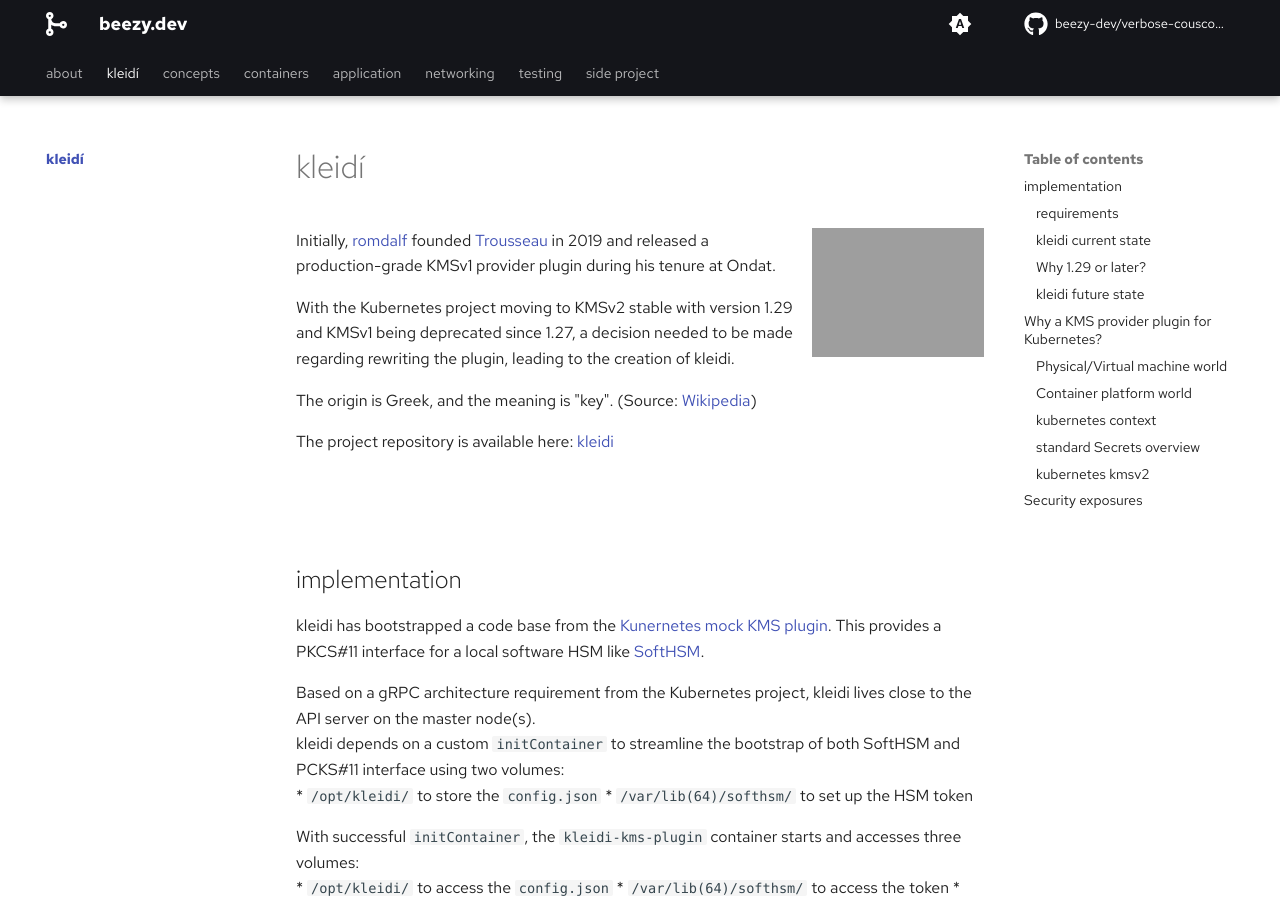
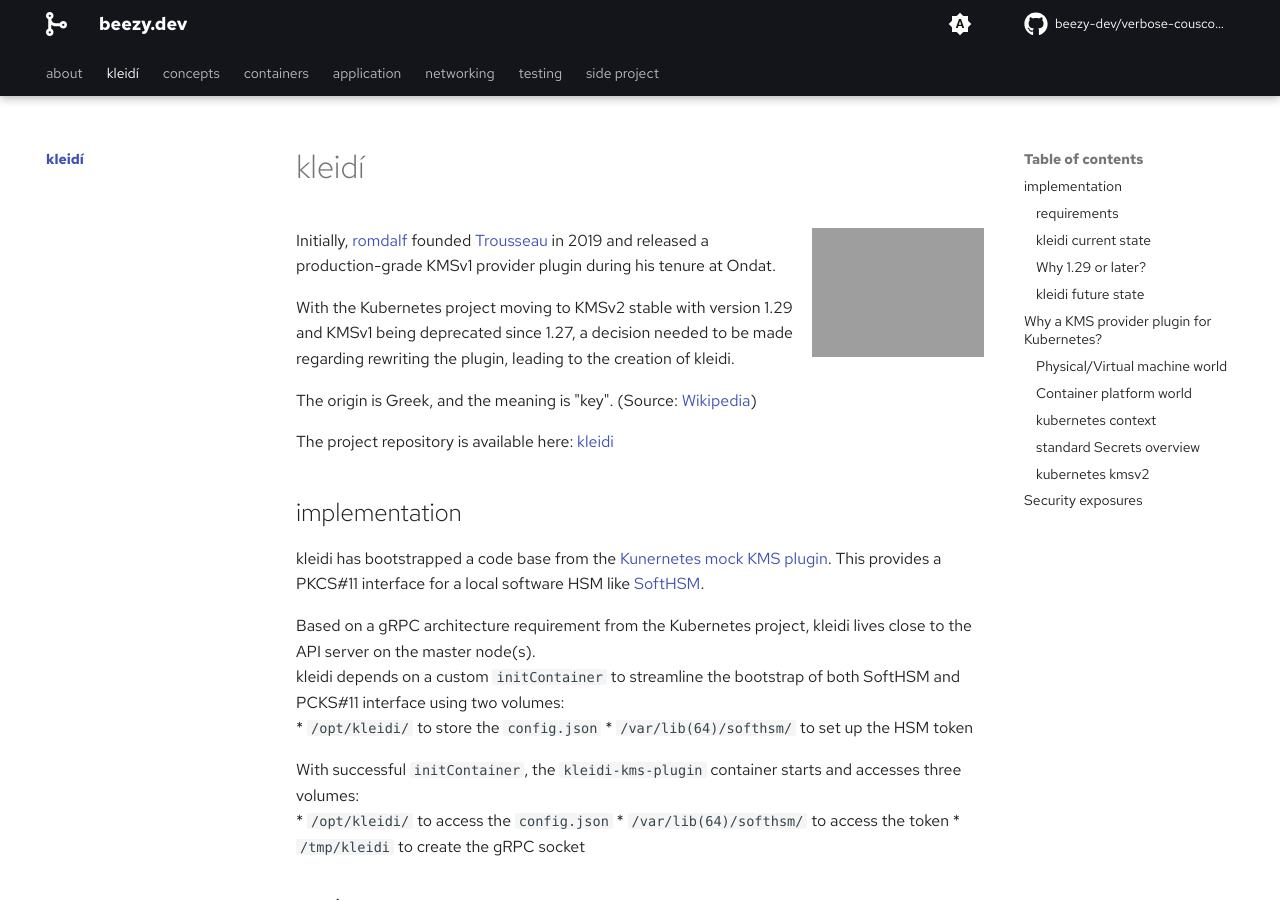
Before and after one commit to beezy-dev/verbose-couscous, an MkDocs documentation site: the page built from docs/kleidi/index.md, in a window 1280 px wide and 900 px high. Built offline with MkDocs 1.6.1 and Material for MkDocs 9.7.7, drawn with Linux system fonts in a browser that asks for light colours; some web fonts are replaced; comment, search, counter and statistics services are not loaded.

Commit message:
Update index.md

```diff
--- a/docs/kleidi/index.md
+++ b/docs/kleidi/index.md
@@ -10,8 +10,6 @@ The origin is Greek, and the meaning is "key". (Source: [Wikipedia](https://en.w
 
 The project repository is available here: [kleidi](https://github.com/beezy-dev/kleidi)
 
-<br clear="left"/>
-<br clear="left"/>
 
 ## implementation
 kleidi has bootstrapped a code base from the [Kunernetes mock KMS plugin](https://github.com/kubernetes/kms/tree/master/internal/plugins/_mock). This provides a PKCS#11 interface for a local software HSM like [SoftHSM](https://www.opendnssec.org/softhsm/).
```
